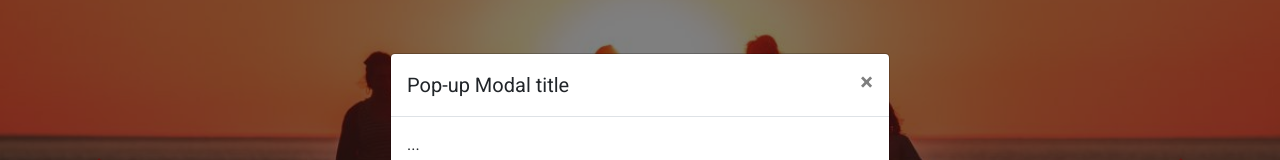
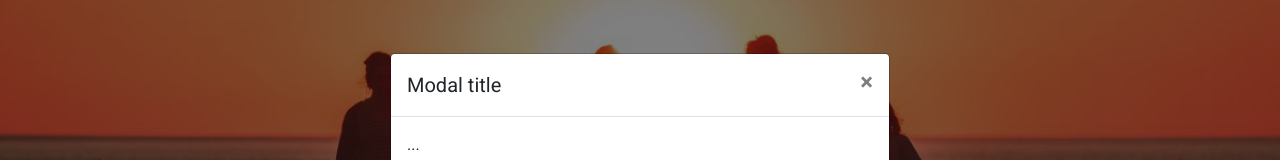
Before and after one commit to sakshamdahake/Insurance_FL1, a plain HTML site: page index.html in a window 1280 px wide. Shown: the part 251-411 px from the top of the page. Drawn offline with nearby package versions, Linux system fonts and the light colour scheme.

Commit message:
Update index.html

```diff
--- a/index.html
+++ b/index.html
@@ -46,7 +46,7 @@
     <div class="modal-dialog modal-dialog-centered" role="document">
       <div class="modal-content">
         <div class="modal-header">
-          <h5 class="modal-title" id="exampleModalLongTitle">Pop-up Modal title</h5>
+          <h5 class="modal-title" id="exampleModalLongTitle">Modal title</h5>
           <button type="button" class="close" data-dismiss="modal" aria-label="Close">
             <span aria-hidden="true">&times;</span>
           </button>
```
